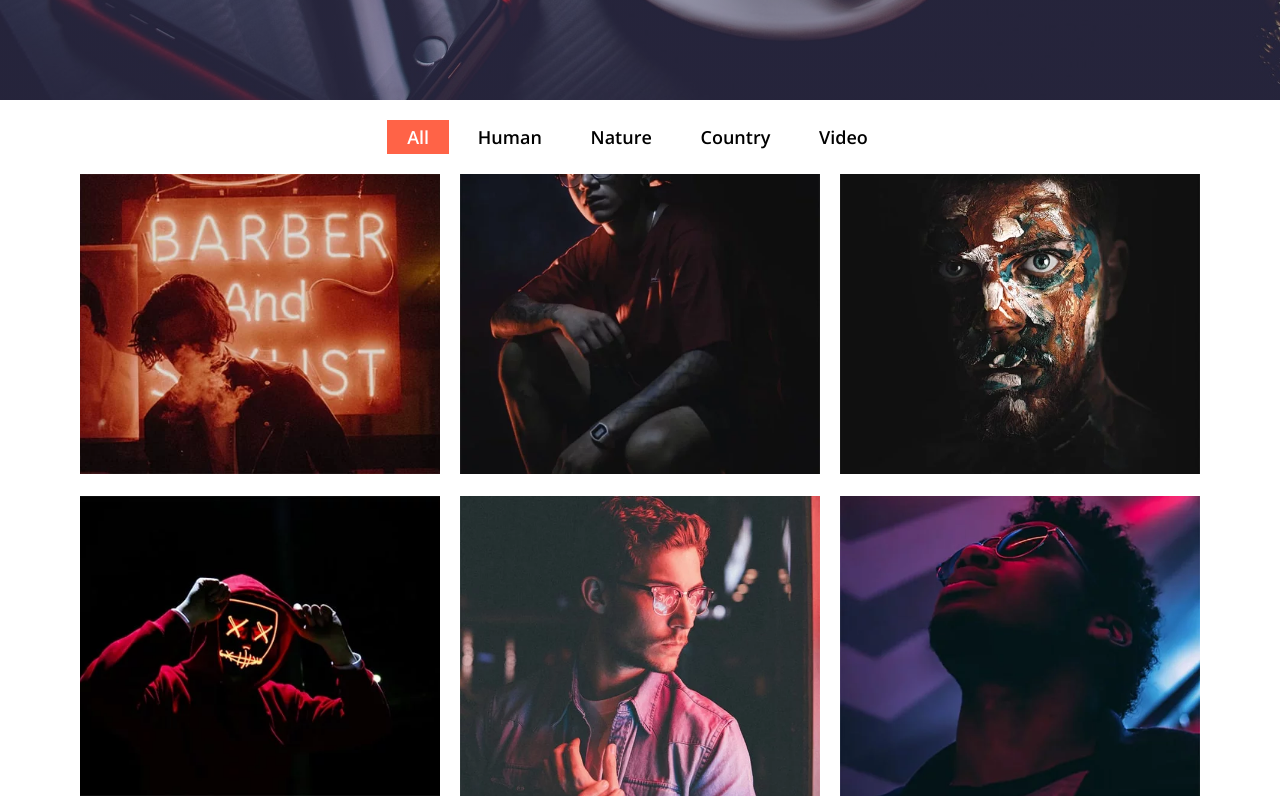
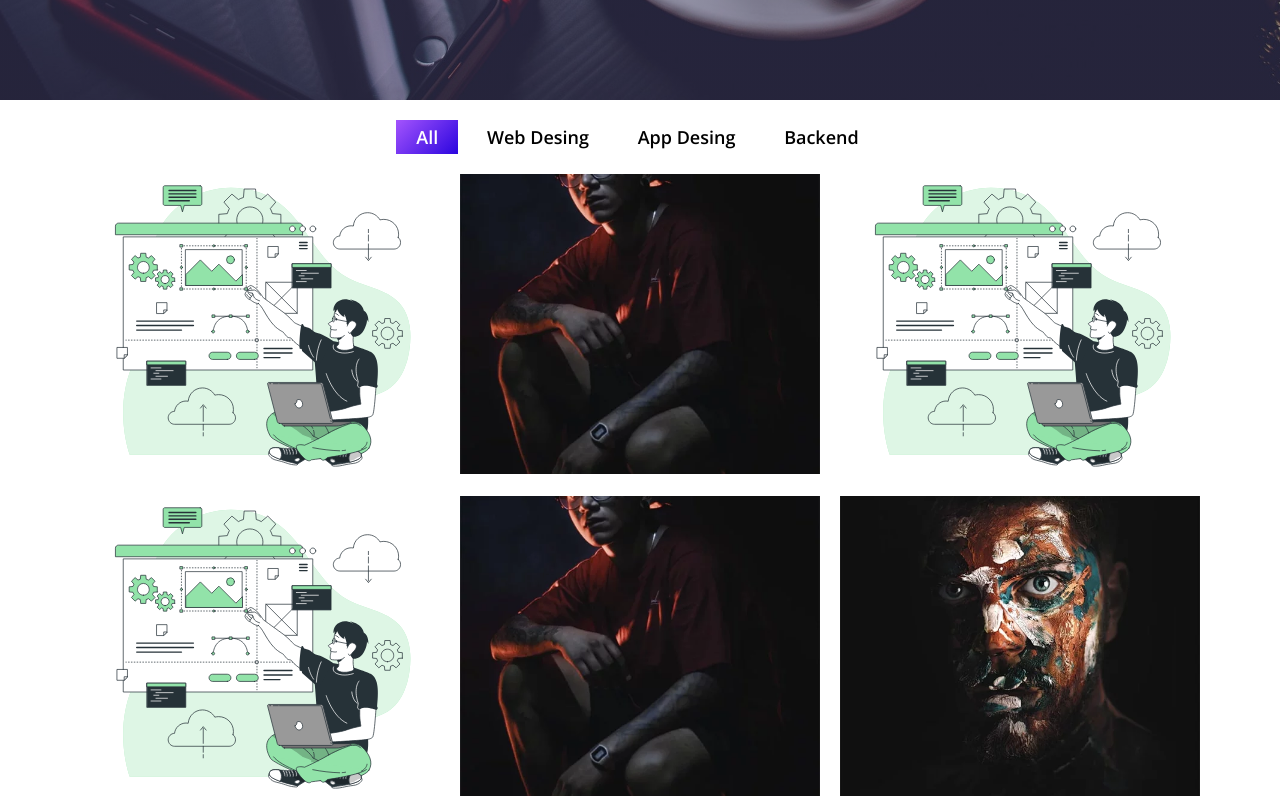
Before and after one commit to emetdas/myfirstProject, a plain HTML site: page index.html in a window 1280 px wide. Shown: the part 700-1502 px from the top of the page. Drawn offline with nearby package versions, Linux system fonts and the light colour scheme.

Commit message:
today coding is done

```diff
--- a/index.html
+++ b/index.html
@@ -37,15 +37,23 @@
       <div class="container d-flex justify-c-c">
         <ul class="gallery-link-manue">
           <li class="gallery-link active-gallery" data-gallery="all">All</li>
-          <li class="gallery-link" data-gallery="human">Human</li>
-          <li class="gallery-link" data-gallery="nature">Nature</li>
-          <li class="gallery-link" data-gallery="country">Country</li>
-          <li class="gallery-link" data-gallery="video">Video</li>
+          <li class="gallery-link" data-gallery="human">Web Desing</li>
+          <li class="gallery-link" data-gallery="nature">App Desing</li>
+          <li class="gallery-link" data-gallery="country">Backend</li>
         </ul>
       </div>
       <div class="container grid grid-gallery">
         <div class="grid-item gallery-img" data-gallery="human">
-          <img src="images/3.webp" alt="gallery-img" />
+          <img src="images/web-desing.svg" alt="gallery-img" />
+        </div>
+        <div class="grid-item gallery-img" data-gallery="human">
+          <img src="images/37.webp" alt="gallery-img" />
+        </div>
+        <div class="grid-item gallery-img" data-gallery="human">
+          <img src="images/web-desing.svg" alt="gallery-img" />
+        </div>
+        <div class="grid-item gallery-img" data-gallery="human">
+          <img src="images/web-desing.svg" alt="gallery-img" />
         </div>
         <div class="grid-item gallery-img" data-gallery="nature">
           <img src="images/37.webp" alt="gallery-img" />
@@ -53,7 +61,7 @@
         <div class="grid-item gallery-img" data-gallery="country">
           <img src="images/4.webp" alt="gallery-img" />
         </div>
-        <div class="grid-item gallery-img" data-gallery="video">
+        <div class="grid-item gallery-img">
           <img src="images/5.webp" alt="gallery-img" />
         </div>
         <div class="grid-item gallery-img" data-gallery="nature">
--- a/style.css
+++ b/style.css
@@ -16,6 +16,7 @@
   --white: rgb(255, 255, 255);
   --primary-color: #ff6347;
   --nav-height: 6rem;
+  --linear: linear-gradient(135deg, #a454fd, #2b05df);
 }
 html {
   font-size: 62.5%;
@@ -77,7 +78,7 @@ ol {
 }
 .active-gallery {
   padding: 0.5rem 2rem !important;
-  background: var(--primary-color);
+  background: var(--linear);
   color: var(--white);
   transition: all 0.5s ease;
   -webkit-transition: all 0.5s ease;
@@ -86,7 +87,7 @@ ol {
   -o-transition: all 0.5s ease;
 }
 /* mobile-manue */
-.mobile-icon{
+.mobile-icon {
   width: 3rem;
   background-color: var(--white);
   display: none;
@@ -95,9 +96,9 @@ ol {
   cursor: pointer;
 }
 .mobile-icon::after,
-.mobile-icon::before{
+.mobile-icon::before {
   position: absolute;
-  content: '';
+  content: "";
   width: 100%;
   height: 100%;
   background: currentColor;
@@ -108,35 +109,35 @@ ol {
   -ms-transition: all 0.5s ease;
   -o-transition: all 0.5s ease;
 }
-.mobile-icon::before{
+.mobile-icon::before {
   transform: translateY(-1rem);
   -webkit-transform: translateY(-1rem);
   -moz-transform: translateY(-1rem);
   -ms-transform: translateY(-1rem);
   -o-transform: translateY(-1rem);
 }
-.mobile-icon::after{
+.mobile-icon::after {
   transform: translateY(1rem);
   -webkit-transform: translateY(1rem);
   -moz-transform: translateY(1rem);
   -ms-transform: translateY(1rem);
   -o-transform: translateY(1rem);
 }
-.mobile-icon.active::before{
+.mobile-icon.active::before {
   transform: rotate(45deg);
   -webkit-transform: rotate(45deg);
   -moz-transform: rotate(45deg);
   -ms-transform: rotate(45deg);
   -o-transform: rotate(45deg);
 }
-.mobile-icon.active::after{
-    transform:  rotate(-45deg);
-    -webkit-transform:  rotate(-45deg);
-    -moz-transform:  rotate(-45deg);
-    -ms-transform:  rotate(-45deg);
-    -o-transform:  rotate(-45deg);
+.mobile-icon.active::after {
+  transform: rotate(-45deg);
+  -webkit-transform: rotate(-45deg);
+  -moz-transform: rotate(-45deg);
+  -ms-transform: rotate(-45deg);
+  -o-transform: rotate(-45deg);
 }
-.mobile-icon.active{
+.mobile-icon.active {
   background: transparent;
 }
 /* mobile-manue */
@@ -243,11 +244,11 @@ ul li {
     -o-transform: scale(1);
   }
 }
-.grid-item.hide{
+.grid-item.hide {
   opacity: 0;
   display: none;
 }
-.grid-item.show{
+.grid-item.show {
   opacity: 1;
   display: block;
   animation: animte 0.5s ease;
@@ -256,11 +257,11 @@ ul li {
 
 /* Gallery */
 /* meadia-query */
-@media  only screen and (max-width:76.8rem){
-  .container{
+@media only screen and (max-width: 76.8rem) {
+  .container {
     width: 95%;
   }
-  .manue{
+  .manue {
     display: none;
     opacity: 0;
     transition: all 0.5s ease;
@@ -269,10 +270,10 @@ ul li {
     -ms-transition: all 0.5s ease;
     -o-transition: all 0.5s ease;
   }
-  .mobile-icon{
+  .mobile-icon {
     display: block;
   }
-  .mobile-icon.active + .manue{
+  .mobile-icon.active + .manue {
     opacity: 1;
     display: block;
     position: absolute;
@@ -287,7 +288,7 @@ ul li {
     justify-content: center;
     flex-direction: column;
   }
-  .mobile-icon.active + .manue li{
+  .mobile-icon.active + .manue li {
     margin-top: 2rem;
   }
 }
```
Also changed, not shown: images/web-desing.svg (added). Lines whose indentation alone changed are shown as unchanged.
